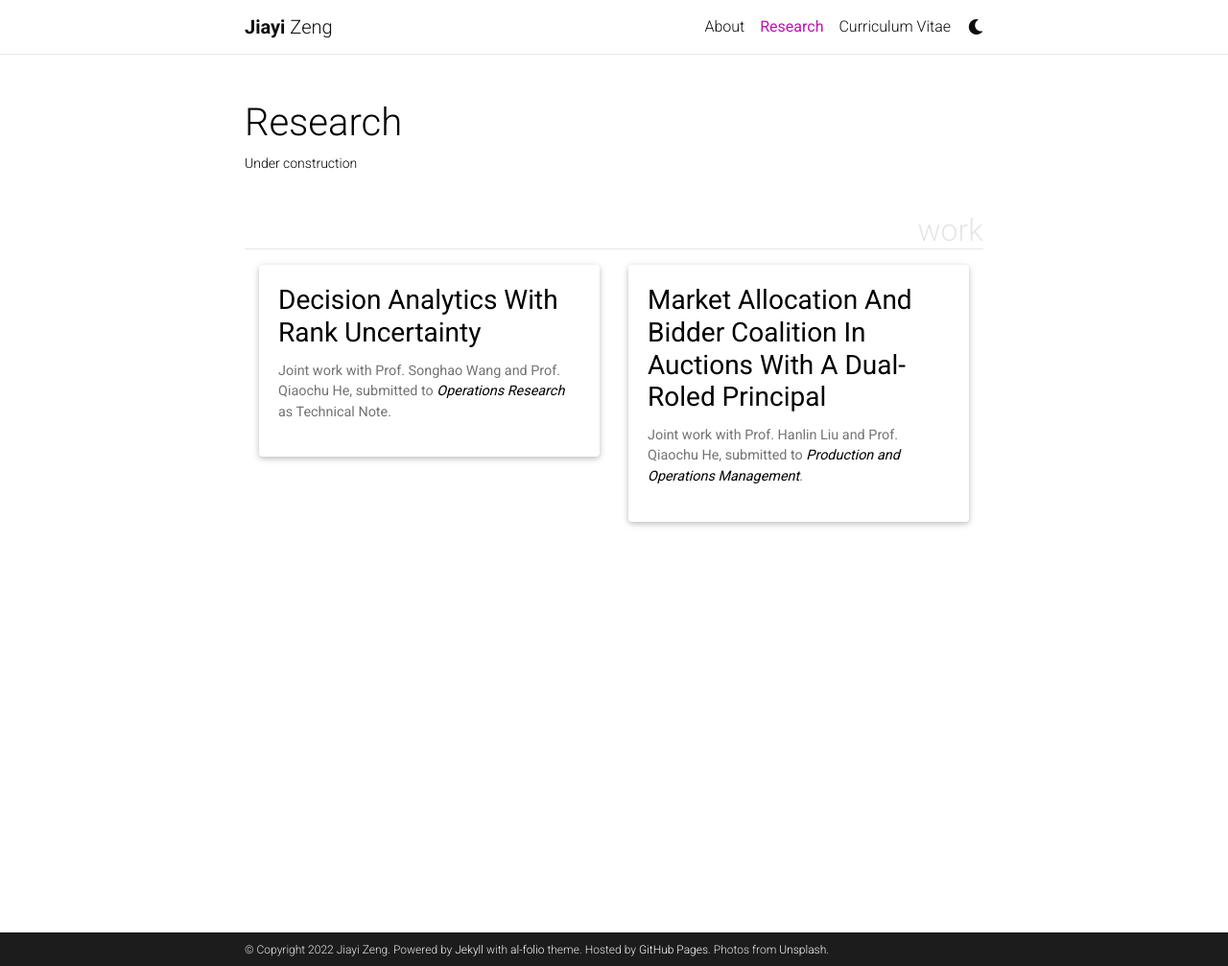
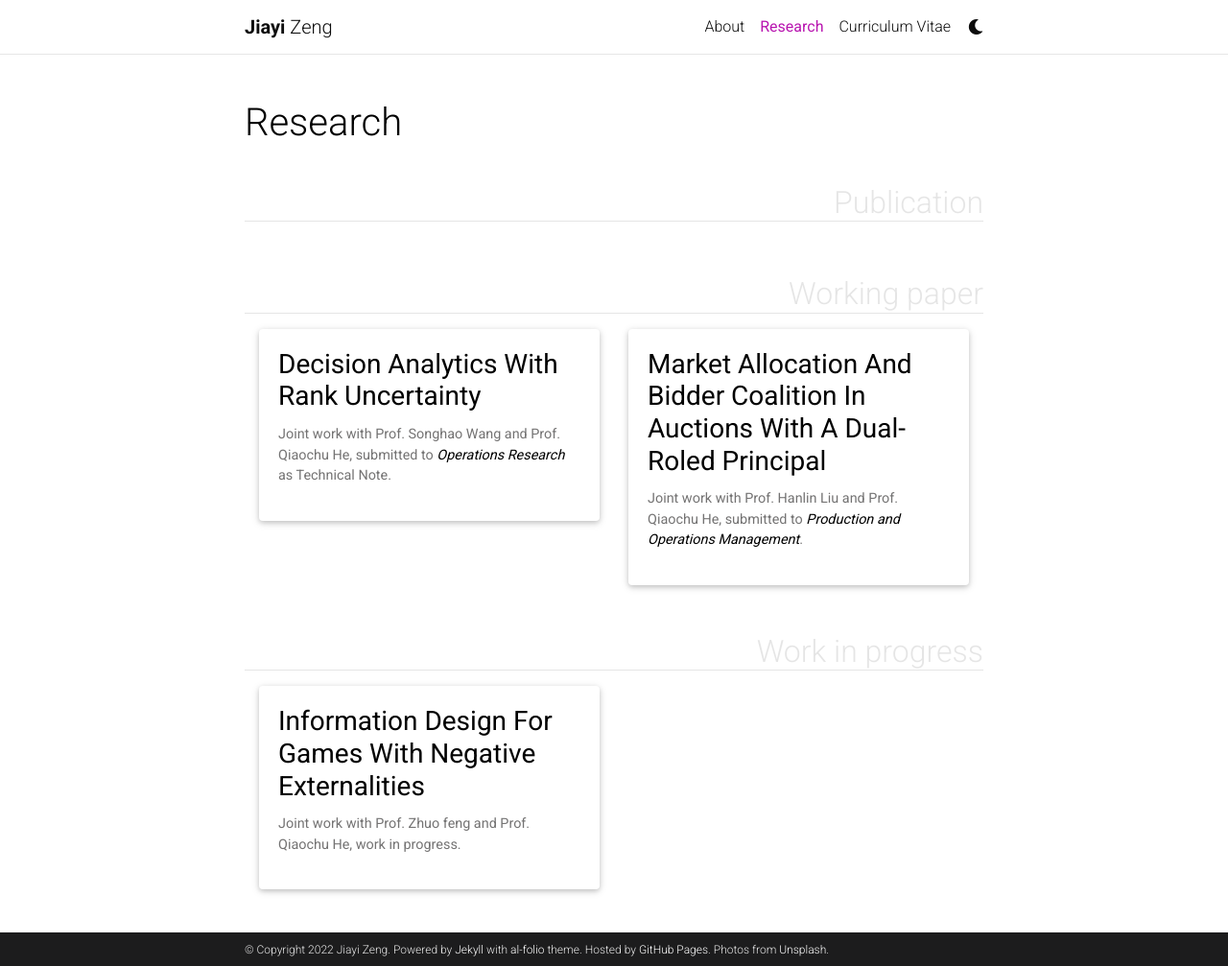
Before and after one commit to ovulaovum/ovulaovum.github.io, a Jekyll site: the page built from _pages/projects.md, in a window 1280 px wide and 1007 px high. Shown: the whole window at 96% size. Built offline with Jekyll 4.4.1, drawn with Linux system fonts in a browser that asks for light colours; comment, search, counter and statistics services are not loaded; a style sheet for code colours, icons or effects is not loaded.

Commit message:
projects 3

```diff
--- a/_data/cv.yml
+++ b/_data/cv.yml
@@ -73,17 +73,17 @@
     - title: Decision Analytics with Rank Uncertainty
       institution: Joint work with Prof. Songhao Wang and Prof. Qiaochu He, submitted to <em>Operations Research</em> as Technical Note.
       year: 2022
-      description: In this article, we propose a robust optimization framework to deal with decision problems wherein uncertainty occurs in a rank aggregation process. A constraint generation based algorithm is designed for tractable computation. We also derive theoretical guarantees for the likelihood of the ground truth rank, which in turn helps to quantify the size of the uncertainty set.
+      description:
 
     - title: Market Allocation and Bidder Coalition in Auctions with a Dual-Roled Principal
       institution: Joint work with Prof. Hanlin Liu and Prof. Qiaochu He, submitted to <em>Production and Operations Management</em>.
       year: 2022
-      description: In this article, we discuss a medical resource allocation problem and propose an integrated two-tiered mechanism under a cooperative game theory framework, consisting of a second-price auction and a secondary market game. We also discuss the strategies of a dual-roled and self-interested principal who is also a participant, and show that he has incentive to bid untruthfully in the auction.
+      description:
 
     - title: Information Design for Games with Negative Externalities
       institution: Joint work with Prof. Zhuo Feng and Prof. Qiaochu He, work in progress.
       year: 2022
-      description: In this work, we consider a problem that a central planner disseminates information strategically using Bayesian persuasion when negative externalities exist. Examples of such settings include team productions, Cournot competitions, routing games, queueing games, etc.
+      description:
 
 - title: Conference Presentations
   type: time_table
--- a/_pages/projects.md
+++ b/_pages/projects.md
@@ -2,10 +2,10 @@
 layout: page
 title: Research
 permalink: /projects/
-description: Under construction
+description:
 nav: true
 nav_order: 1
-display_categories: [work]
+display_categories: [Publication, Working paper, Work in progress]
 horizontal: true
 ---
 
--- /dev/null
+++ b/_projects/negative_externalities.md
@@ -0,0 +1,9 @@
+---
+layout: page
+title: Information Design for Games with Negative Externalities
+description: Joint work with Prof. Zhuo feng and Prof. Qiaochu He, work in progress.
+img:
+importance: 1
+category: Work in progress
+---
+In this work, we consider a problem that a central planner disseminates information strategically using Bayesian persuasion when negative externalities exist. Examples of such settings include team productions, Cournot competitions, routing games, queueing games, etc.
--- a/_projects/rank_uncertainty.md
+++ b/_projects/rank_uncertainty.md
@@ -4,7 +4,7 @@ title: Decision Analytics with Rank Uncertainty
 description: Joint work with Prof. Songhao Wang and Prof. Qiaochu He, submitted to <em>Operations Research</em> as Technical Note.
 img:
 importance: 1
-category: work
+category: Working paper
 ---
 
 In this paper, we propose a general framework to deal with decision-making problems wherein uncertainty occurs in a rank aggregation process. A novel solution approach for the integrated problem is proposed via robust optimization and an efficient algorithm is designed based on constraint generation for tractable computation. By investigating the statistical properties of our problem, we are able to derive theoretical guarantees for the likelihood of the true rank, which in turn helps to quantify the uncertainty set for the robust optimization problem. We illustrate applications of our framework using examples in advertising revenue management and supply chain design problems.
--- a/_projects/ventilator_procurement.md
+++ b/_projects/ventilator_procurement.md
@@ -4,7 +4,7 @@ title: Market Allocation and Bidder Coalition in Auctions with a Dual-Roled Prin
 description: Joint work with Prof. Hanlin Liu and Prof. Qiaochu He, submitted to <em>Production and Operations Management</em>.
 img:
 importance: 2
-category: work
+category: Working paper
 ---
 
 Motivated by the procurement auctions of COVID-19 critical medical resources, we examine the United States federal government’s dual roles as both principal and agent in such auctions. We propose a resource allocation mechanism called Optimal Resource Allocation under Second-price Auction (ORASP), which consists of a first-stage second-price auction and a second-stage market game. In the first-stage auction of an indivisible bundle of items, we examine how the surplus is distributed when collusion behaviors are allowed. A nested knockout mechanism is proposed at this stage, which turns out to achieve the Shapley value. In the second stage, items are traded in a market game and the core of the two-stage game is studied. Since the federal government has an information advantage about players’ valuation, our analysis shows that a dual-roled federal government may bid untruthfully to raise the market price, reducing the aggregate utility. Numerical examples are provided using ventilator procurement data in the United States. We show that the proposed two-stage mechanism can outperform popular models such as second-price auctions, centralized allocation, and dynamic auctions in terms of collective payoff (the aggregate utility). Beyond the COVID-19 contexts, our results caution against dual roles in procurement auctions and provide policy guidelines in such pandemics response/management.
```
Also changed, not shown: _pages/cv.md (+1 -1 lines).
